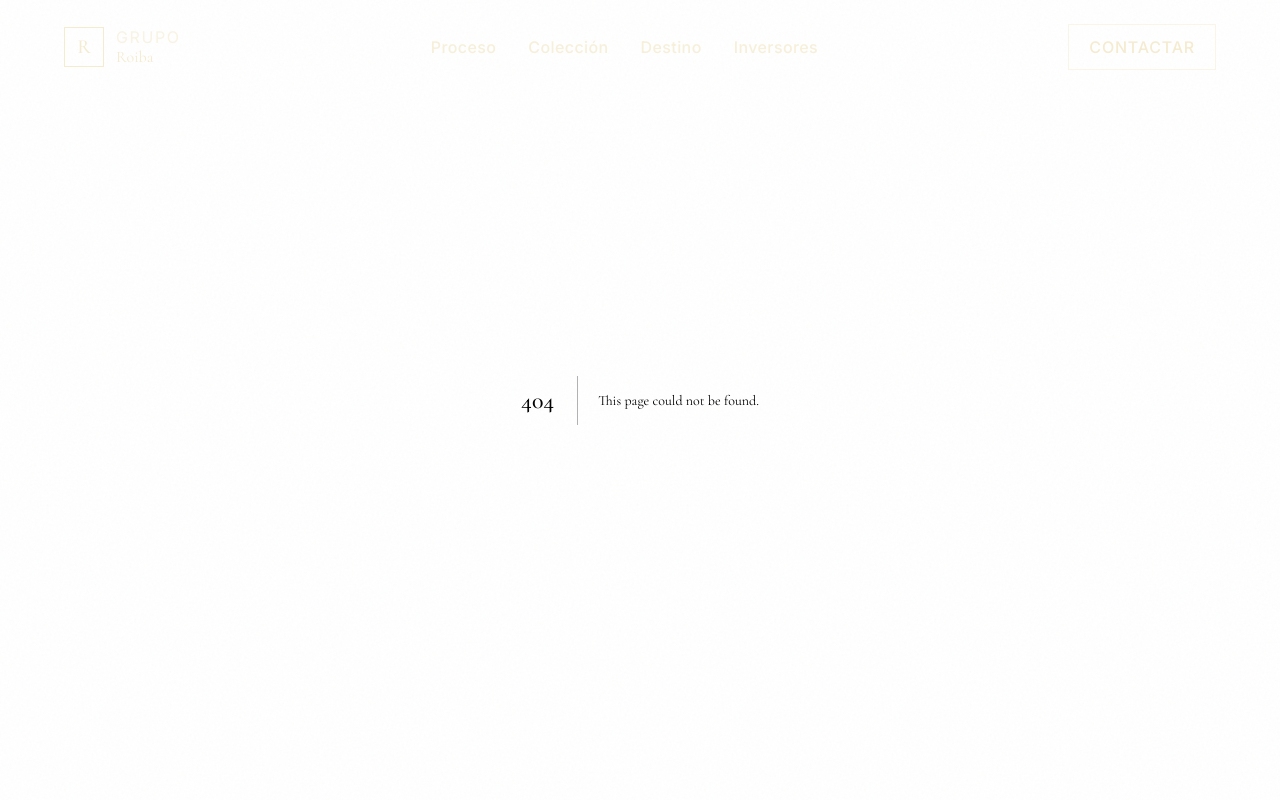
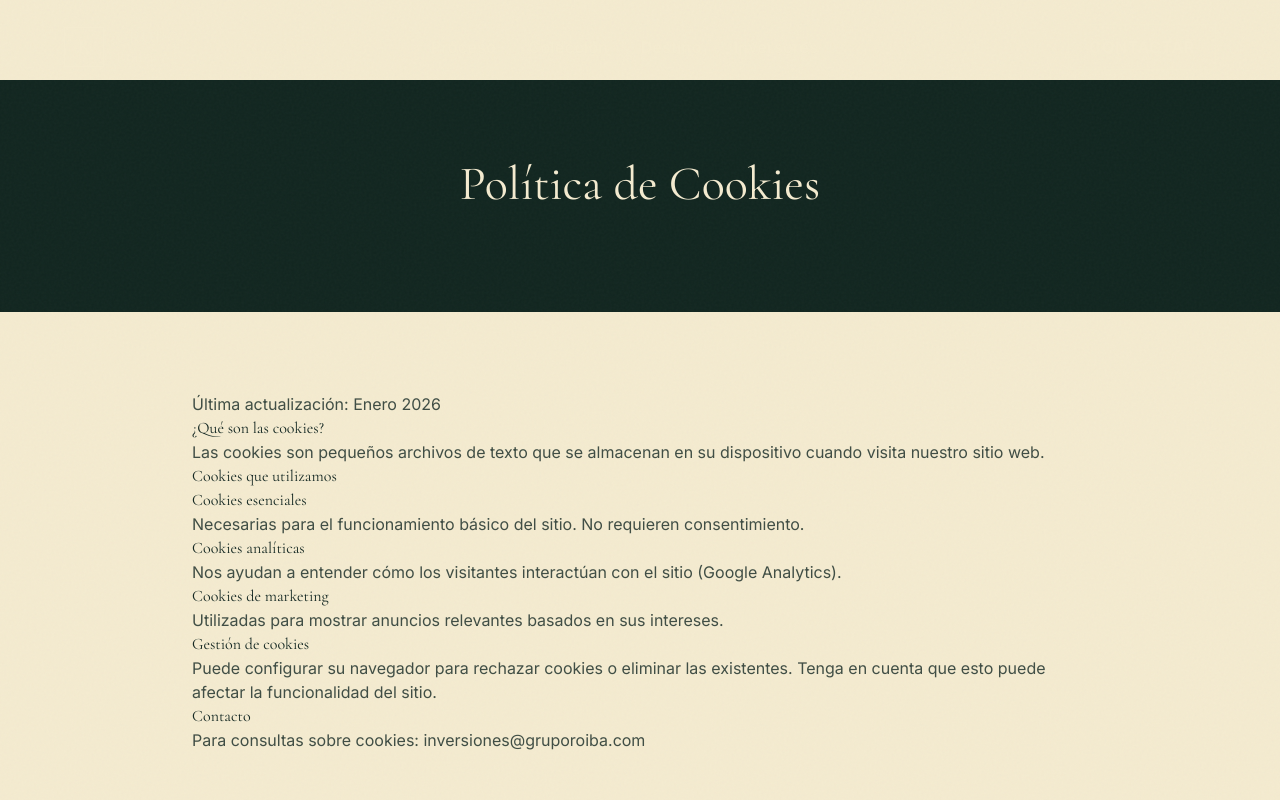
Before and after one commit to AntonioDelgadoLauretRec/villas-Grupo-Roiba, a Next.js app: page /cookies in a window 1280 px wide. Before the commit this address had no page. Shown: the top 800 px of the page. Built offline with nearby package versions, Linux system fonts and the light colour scheme.

Commit message:
feat: add legal pages, update investment range

```diff
--- /dev/null
+++ b/src/app/cookies/page.tsx
@@ -0,0 +1,29 @@
+export default function CookiesPage() {
+  return (
+    <main className="pt-20">
+      <section className="bg-roiba-verde text-roiba-arena py-20 px-6">
+        <div className="max-w-4xl mx-auto text-center">
+          <h1 className="text-4xl md:text-5xl font-serif mb-6">Política de Cookies</h1>
+        </div>
+      </section>
+      <section className="py-20 px-6 bg-roiba-arena">
+        <div className="max-w-4xl mx-auto prose prose-lg text-roiba-verde/80">
+          <p>Última actualización: Enero 2026</p>
+          <h2 className="text-roiba-verde">¿Qué son las cookies?</h2>
+          <p>Las cookies son pequeños archivos de texto que se almacenan en su dispositivo cuando visita nuestro sitio web.</p>
+          <h2 className="text-roiba-verde">Cookies que utilizamos</h2>
+          <h3 className="text-roiba-verde">Cookies esenciales</h3>
+          <p>Necesarias para el funcionamiento básico del sitio. No requieren consentimiento.</p>
+          <h3 className="text-roiba-verde">Cookies analíticas</h3>
+          <p>Nos ayudan a entender cómo los visitantes interactúan con el sitio (Google Analytics).</p>
+          <h3 className="text-roiba-verde">Cookies de marketing</h3>
+          <p>Utilizadas para mostrar anuncios relevantes basados en sus intereses.</p>
+          <h2 className="text-roiba-verde">Gestión de cookies</h2>
+          <p>Puede configurar su navegador para rechazar cookies o eliminar las existentes. Tenga en cuenta que esto puede afectar la funcionalidad del sitio.</p>
+          <h2 className="text-roiba-verde">Contacto</h2>
+          <p>Para consultas sobre cookies: inversiones@gruporoiba.com</p>
+        </div>
+      </section>
+    </main>
+  )
+}
--- /dev/null
+++ b/src/app/terminos/page.tsx
@@ -0,0 +1,26 @@
+export default function TerminosPage() {
+  return (
+    <main className="pt-20">
+      <section className="bg-roiba-verde text-roiba-arena py-20 px-6">
+        <div className="max-w-4xl mx-auto text-center">
+          <h1 className="text-4xl md:text-5xl font-serif mb-6">Términos de Uso</h1>
+        </div>
+      </section>
+      <section className="py-20 px-6 bg-roiba-arena">
+        <div className="max-w-4xl mx-auto prose prose-lg text-roiba-verde/80">
+          <p>Última actualización: Enero 2026</p>
+          <h2 className="text-roiba-verde">1. Aceptación de Términos</h2>
+          <p>Al acceder y utilizar este sitio web, usted acepta estar sujeto a estos términos de uso.</p>
+          <h2 className="text-roiba-verde">2. Uso del Sitio</h2>
+          <p>Este sitio web es propiedad de Grupo Roiba y está destinado a proporcionar información sobre nuestros servicios de construcción e inversión inmobiliaria.</p>
+          <h2 className="text-roiba-verde">3. Propiedad Intelectual</h2>
+          <p>Todo el contenido de este sitio, incluyendo textos, gráficos, logos, imágenes y software, es propiedad de Grupo Roiba y está protegido por las leyes de propiedad intelectual.</p>
+          <h2 className="text-roiba-verde">4. Limitación de Responsabilidad</h2>
+          <p>Las visualizaciones y renders mostrados son conceptualizaciones arquitectónicas y pueden variar del resultado final. Consulte los planos oficiales para especificaciones técnicas.</p>
+          <h2 className="text-roiba-verde">5. Contacto</h2>
+          <p>Para cualquier consulta sobre estos términos, contacte a inversiones@gruporoiba.com</p>
+        </div>
+      </section>
+    </main>
+  )
+}
--- a/src/components/sections/ContactForm.tsx
+++ b/src/components/sections/ContactForm.tsx
@@ -16,7 +16,7 @@ interface FormData {
 }
 
 const INVESTMENT_OPTIONS = [
-  { value: '500k-1m', label: '$500,000 - $1,000,000 USD' },
+  { value: '500k-1m', label: '$250,000 - $500,000 USDn            <option value="500k-1m">$500,000 - $1,000,000 USD' },
   { value: '1m-2m', label: '$1,000,000 - $2,000,000 USD' },
   { value: '2m-5m', label: '$2,000,000 - $5,000,000 USD' },
   { value: '5m+', label: 'Más de $5,000,000 USD' },
```
